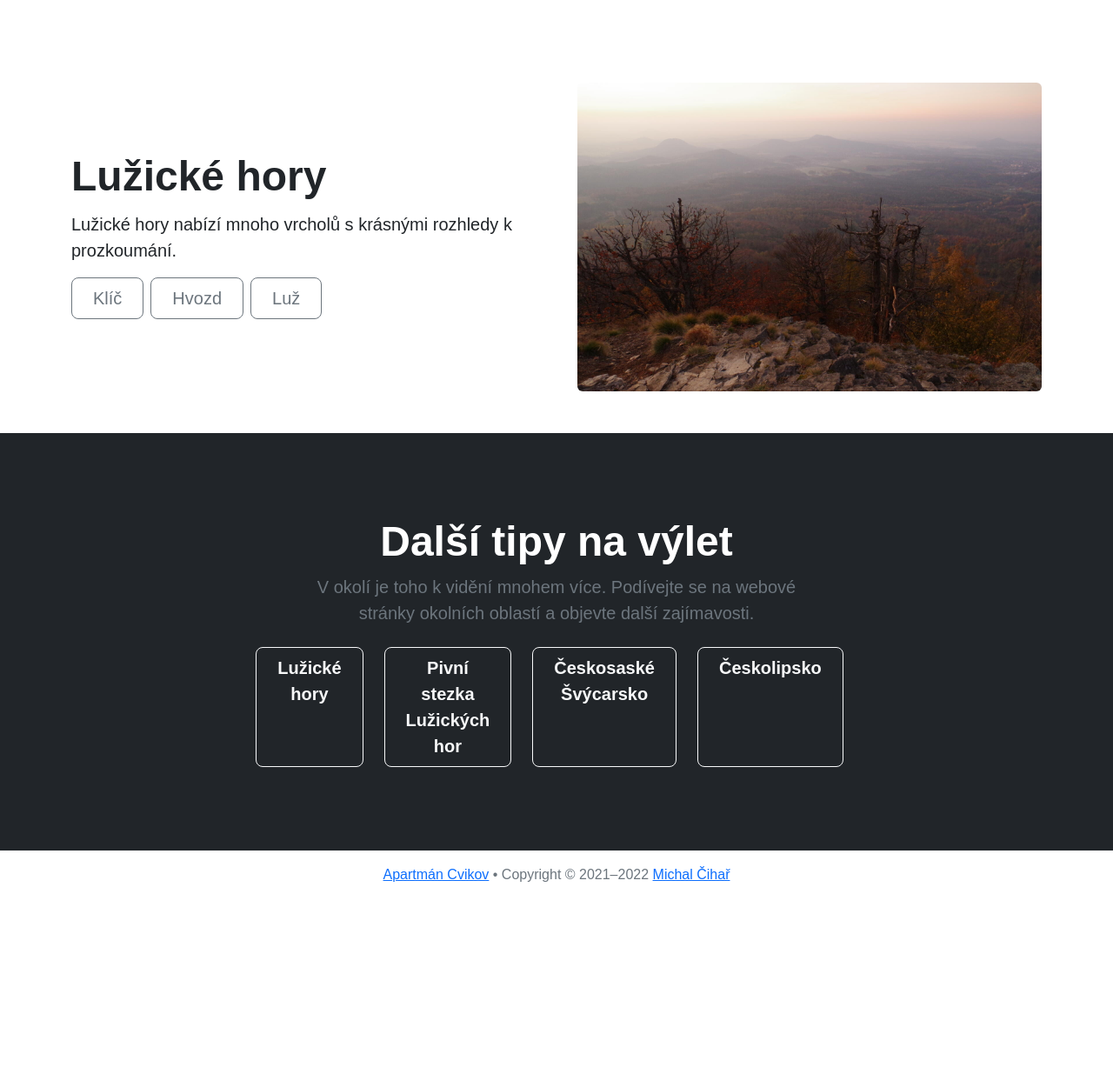
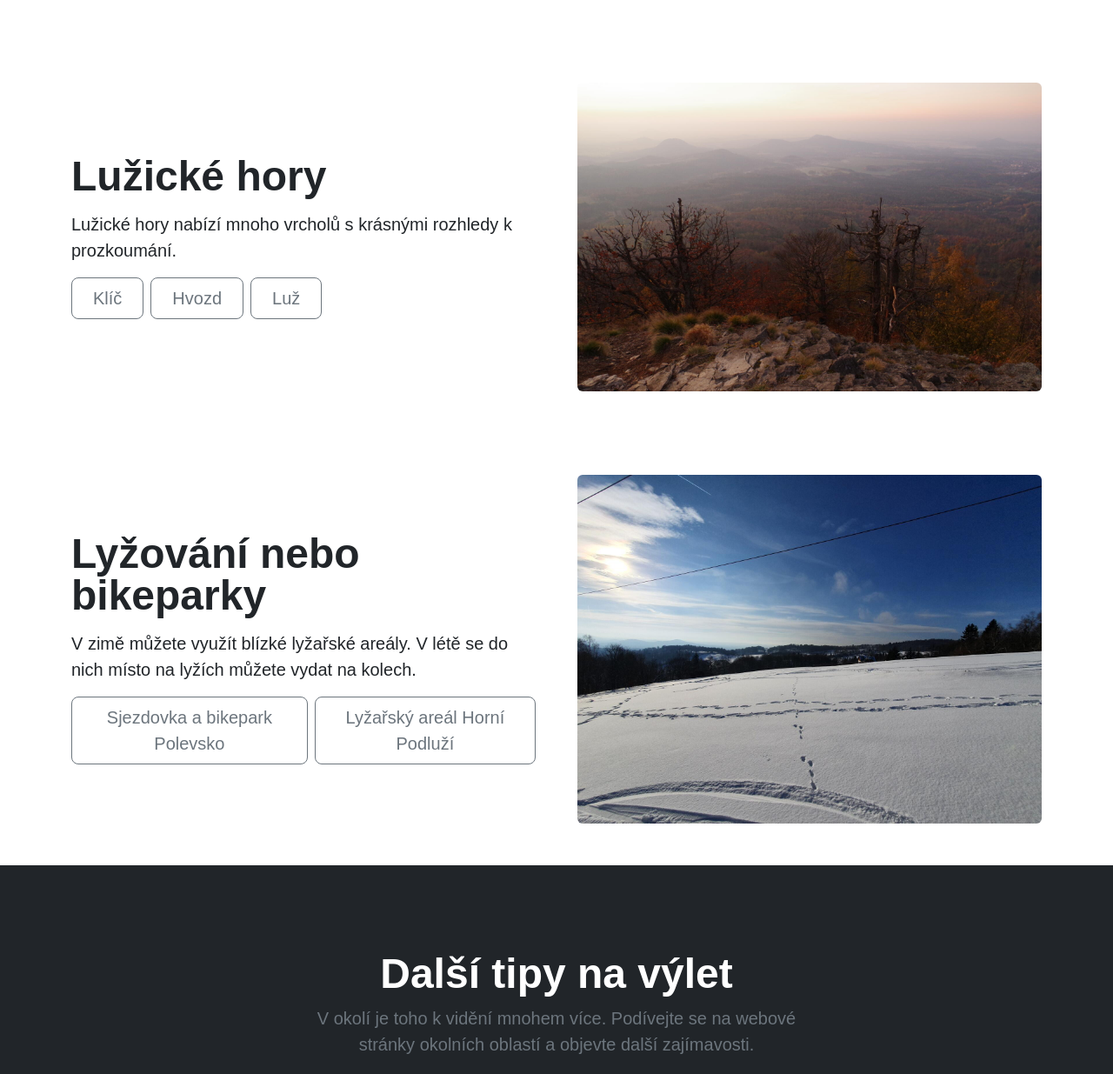
Before and after one commit to nijel/apartmancvikov, a Django app: template apartmancvikov/templates/vylety.html in a window 1280 px wide. Shown: the part 2357-3592 px from the top of the page at 87% size. Before the commit the page ends 3371 px from the top, so only its background shows below. Run offline with Django 3.2, Linux system fonts and the light colour scheme; the template is opened without the code that fills it, so the values that code supplies are empty; some libraries are stand-ins or nearby versions; some web fonts are replaced.

Commit message:
Lyžování

```diff
--- a/apartmancvikov/templates/vylety.html
+++ b/apartmancvikov/templates/vylety.html
@@ -109,6 +109,25 @@
       </div>
     </div>
   </div>
+
+  <div class="row flex-lg-row-reverse align-items-center g-5 py-5">
+    <div class="col-10 col-sm-8 col-lg-6">
+      <a href="{% static "vylety/polevsko.jpg" %}" data-toggle="lightbox" data-gallery="lightbox" data-caption="{% trans "Polevsko" %}" alt="{% trans "Polevsko" %}">
+        <img src="{% static "vylety/polevsko.jpg" %}" class="rounded img-fluid" />
+      </a>
+    </div>
+    <div class="col-lg-6">
+      <h1 class="display-5 fw-bold lh-1 mb-3">{% trans "Lyžování nebo bikeparky" %}</h1>
+      <p class="lead">
+        {% trans "V zimě můžete využít blízké lyžařské areály." %}
+        {% trans "V létě se do nich místo na lyžích můžete vydat na kolech." %}
+      </p>
+      <div class="d-grid gap-2 d-md-flex justify-content-md-start">
+        <a href="https://www.polevsko.ski/" class="btn btn-outline-secondary btn-lg px-4">{% trans "Sjezdovka a bikepark Polevsko" %}</a>
+        <a href="https://www.ski-podluzi.cz/" class="btn btn-outline-secondary btn-lg px-4">{% trans "Lyžařský areál Horní Podluží" %}</a>
+      </div>
+    </div>
+  </div>
 </div>
 
 
```
Also changed, not shown: apartmancvikov/locale/de/LC_MESSAGES/django.po, apartmancvikov/locale/en/LC_MESSAGES/django.po, apartmancvikov/static/vylety/polevsko.jpg (added).
